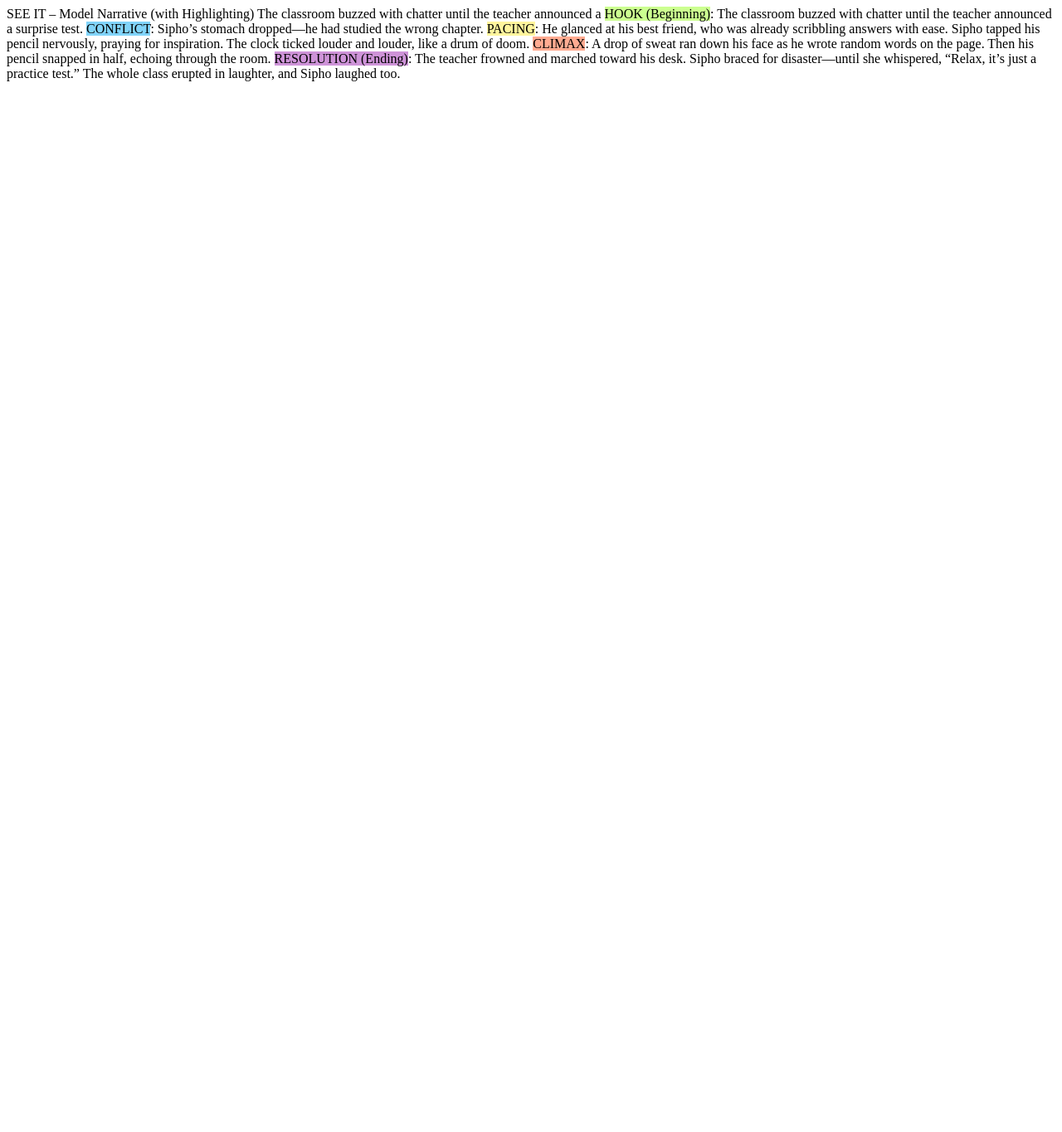
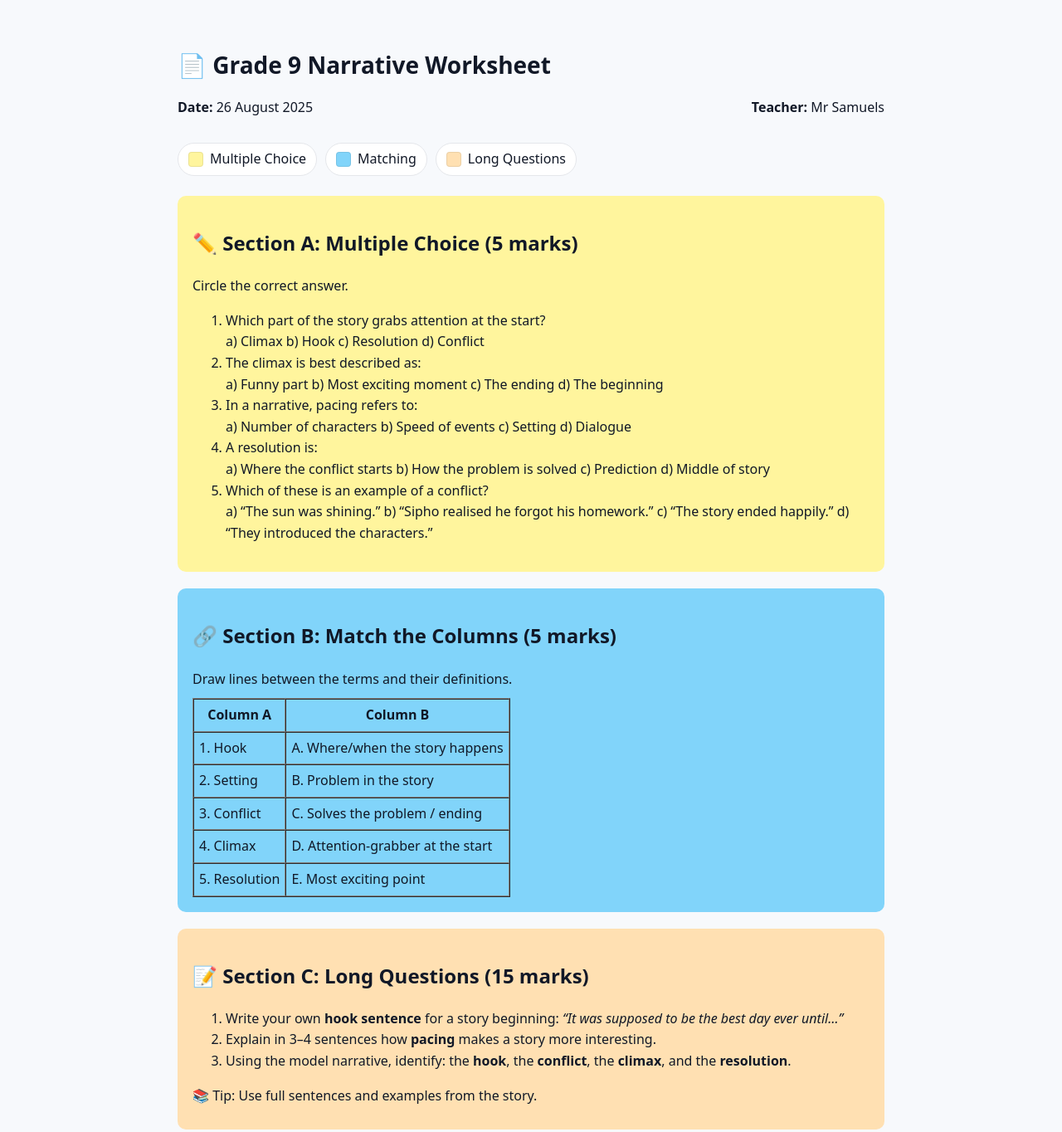
Before and after one commit to fredrock007/highlighted-text, a plain HTML site: page index.html in a window 1280 px wide. Shown: the whole page at 83% size. Before the commit the page ends 800 px from the top, so only its background shows below. Drawn offline with Linux system fonts and the light colour scheme.

Commit message:
Update index.html

```diff
--- a/index.html
+++ b/index.html
@@ -1,22 +1,89 @@
-SEE IT – Model Narrative (with Highlighting)
+<!doctype html>
+<html lang="en">
+<head>
+<meta charset="utf-8" />
+<meta name="viewport" content="width=device-width, initial-scale=1" />
+<title>Narrative-Worksheet</title>
+<style>
+  :root{
+    --bg:#f7f9fc; --ink:#111827;
+    --mcq:#fff59d;        /* yellow */
+    --match:#81d4fa;      /* blue */
+    --long:#ffe0b2;       /* amber */
+  }
+  *{box-sizing:border-box}
+  body{margin:0;background:var(--bg);color:var(--ink);font:16px/1.6 system-ui, -apple-system, Segoe UI, Roboto, Arial, sans-serif}
+  .page{max-width:900px;margin:32px auto;padding:24px}
+  h1{margin:0 0 16px 0;font-size:28px}
+  .toprow{display:flex;justify-content:space-between;margin-bottom:20px}
+  .legend{display:flex;flex-wrap:wrap;gap:10px;margin:12px 0 24px}
+  .chip{display:inline-flex;align-items:center;gap:8px;border:1px solid #e5e7eb;border-radius:999px;padding:6px 12px;background:#fff}
+  .swatch{width:18px;height:18px;border-radius:4px;border:1px solid rgba(0,0,0,.08)}
+  .block{padding:18px;border-radius:10px;margin-bottom:20px}
+  p{margin:0 0 10px 0}
+  .mcq{background:var(--mcq)}
+  .match{background:var(--match)}
+  .long{background:var(--long)}
+  ul{margin:0;padding-left:20px}
+  @media print{
+    body{background:#fff}
+    .page{margin:0}
+  }
+</style>
+</head>
+<body>
+  <main class="page">
+    <h1>📄 Grade 9 Narrative Worksheet</h1>
+    <div class="toprow">
+      <p><strong>Date:</strong> 26 August 2025</p>
+      <p><strong>Teacher:</strong> Mr Samuels</p>
+    </div>
 
-The classroom buzzed with chatter until the teacher announced a
-<span style="background-color: #ccff90">HOOK (Beginning)</span>:
-The classroom buzzed with chatter until the teacher announced a surprise test.
+    <!-- Legend -->
+    <section class="legend">
+      <span class="chip"><span class="swatch" style="background:var(--mcq)"></span> Multiple Choice</span>
+      <span class="chip"><span class="swatch" style="background:var(--match)"></span> Matching</span>
+      <span class="chip"><span class="swatch" style="background:var(--long)"></span> Long Questions</span>
+    </section>
 
-<span style="background-color: #81d4fa">CONFLICT</span>:
-Sipho’s stomach dropped—he had studied the wrong chapter.
+    <!-- Section A: Multiple Choice -->
+    <div class="block mcq">
+      <h2>✏️ Section A: Multiple Choice (5 marks)</h2>
+      <p>Circle the correct answer.</p>
+      <ol>
+        <li>Which part of the story grabs attention at the start? <br> a) Climax b) Hook c) Resolution d) Conflict</li>
+        <li>The climax is best described as: <br> a) Funny part b) Most exciting moment c) The ending d) The beginning</li>
+        <li>In a narrative, pacing refers to: <br> a) Number of characters b) Speed of events c) Setting d) Dialogue</li>
+        <li>A resolution is: <br> a) Where the conflict starts b) How the problem is solved c) Prediction d) Middle of story</li>
+        <li>Which of these is an example of a conflict? <br> a) “The sun was shining.” b) “Sipho realised he forgot his homework.” c) “The story ended happily.” d) “They introduced the characters.”</li>
+      </ol>
+    </div>
 
-<span style="background-color: #fff59d">PACING</span>:
-He glanced at his best friend, who was already scribbling answers with ease.
-Sipho tapped his pencil nervously, praying for inspiration.
-The clock ticked louder and louder, like a drum of doom.
+    <!-- Section B: Matching -->
+    <div class="block match">
+      <h2>🔗 Section B: Match the Columns (5 marks)</h2>
+      <p>Draw lines between the terms and their definitions.</p>
+      <table border="1" cellpadding="6" cellspacing="0">
+        <tr><th>Column A</th><th>Column B</th></tr>
+        <tr><td>1. Hook</td><td>A. Where/when the story happens</td></tr>
+        <tr><td>2. Setting</td><td>B. Problem in the story</td></tr>
+        <tr><td>3. Conflict</td><td>C. Solves the problem / ending</td></tr>
+        <tr><td>4. Climax</td><td>D. Attention-grabber at the start</td></tr>
+        <tr><td>5. Resolution</td><td>E. Most exciting point</td></tr>
+      </table>
+    </div>
 
-<span style="background-color: #ffab91">CLIMAX</span>:
-A drop of sweat ran down his face as he wrote random words on the page.
-Then his pencil snapped in half, echoing through the room.
+    <!-- Section C: Long Questions -->
+    <div class="block long">
+      <h2>📝 Section C: Long Questions (15 marks)</h2>
+      <ol>
+        <li>Write your own <strong>hook sentence</strong> for a story beginning: <em>“It was supposed to be the best day ever until…”</em></li>
+        <li>Explain in 3–4 sentences how <strong>pacing</strong> makes a story more interesting.</li>
+        <li>Using the model narrative, identify: the <strong>hook</strong>, the <strong>conflict</strong>, the <strong>climax</strong>, and the <strong>resolution</strong>.</li>
+      </ol>
+      <p>📚 Tip: Use full sentences and examples from the story.</p>
+    </div>
 
-<span style="background-color: #ce93d8">RESOLUTION (Ending)</span>:
-The teacher frowned and marched toward his desk.
-Sipho braced for disaster—until she whispered, “Relax, it’s just a practice test.”
-The whole class erupted in laughter, and Sipho laughed too.
+  </main>
+</body>
+</html>
```
